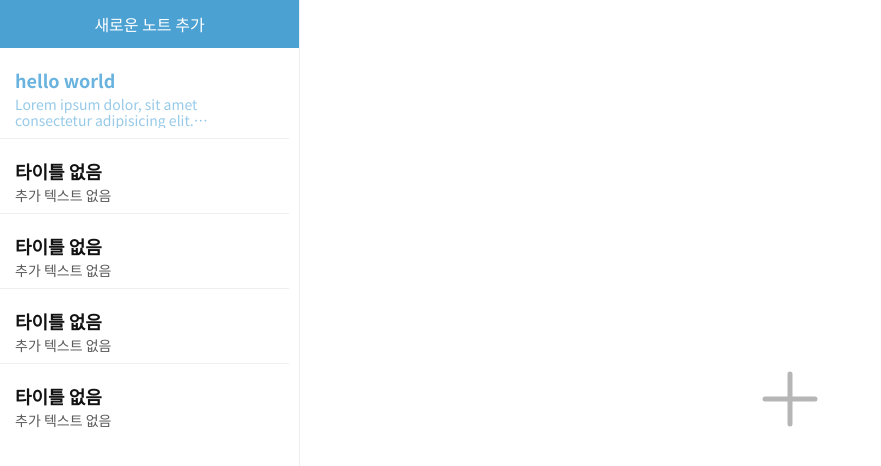
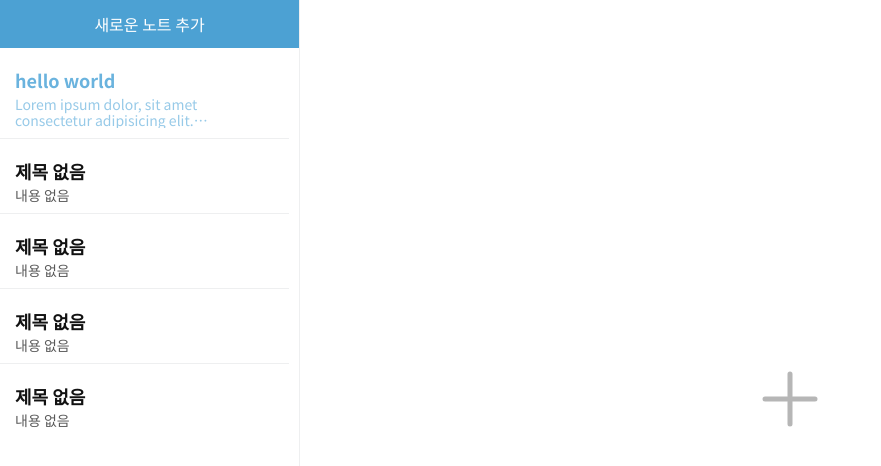
Before and after one commit to Seungyoonkim66/nuxt3-simple-note-app, a Nuxt app: page / in a window 1280 px wide. Shown: the top 466 px of the page, without its empty margins (0-881 px from the left). Built offline with nearby package versions, Linux system fonts and the light colour scheme.

Commit message:
feat(components): SidebarItem 컴포넌트 props 디폴트값 수정

```diff
--- a/components/Sidebar/Item.vue
+++ b/components/Sidebar/Item.vue
@@ -5,8 +5,8 @@ withDefaults(defineProps<{
   active?: boolean,
 }>(), {
   active: false,
-  title: '타이틀 없음',
-  preview: '추가 텍스트 없음'
+  title: '제목 없음',
+  preview: '내용 없음'
 });
 </script>
 
```
